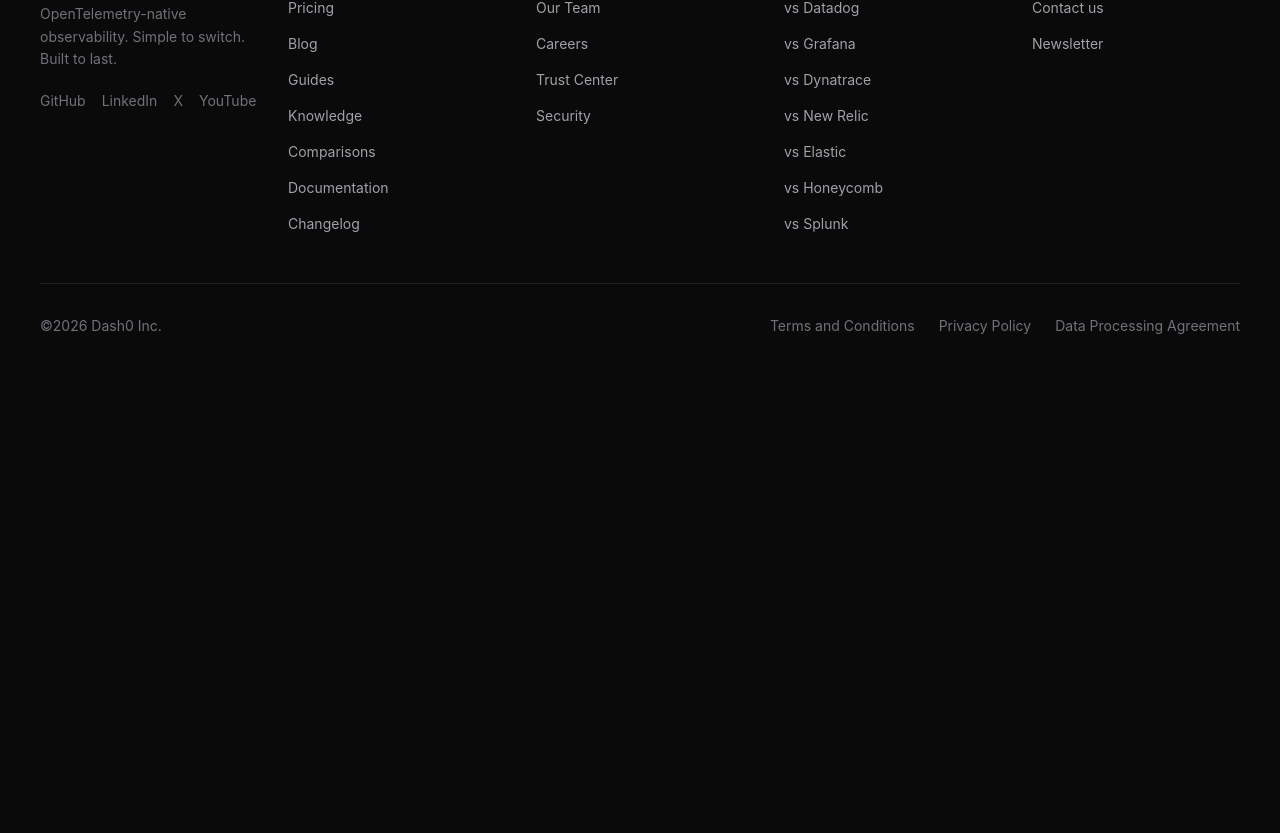
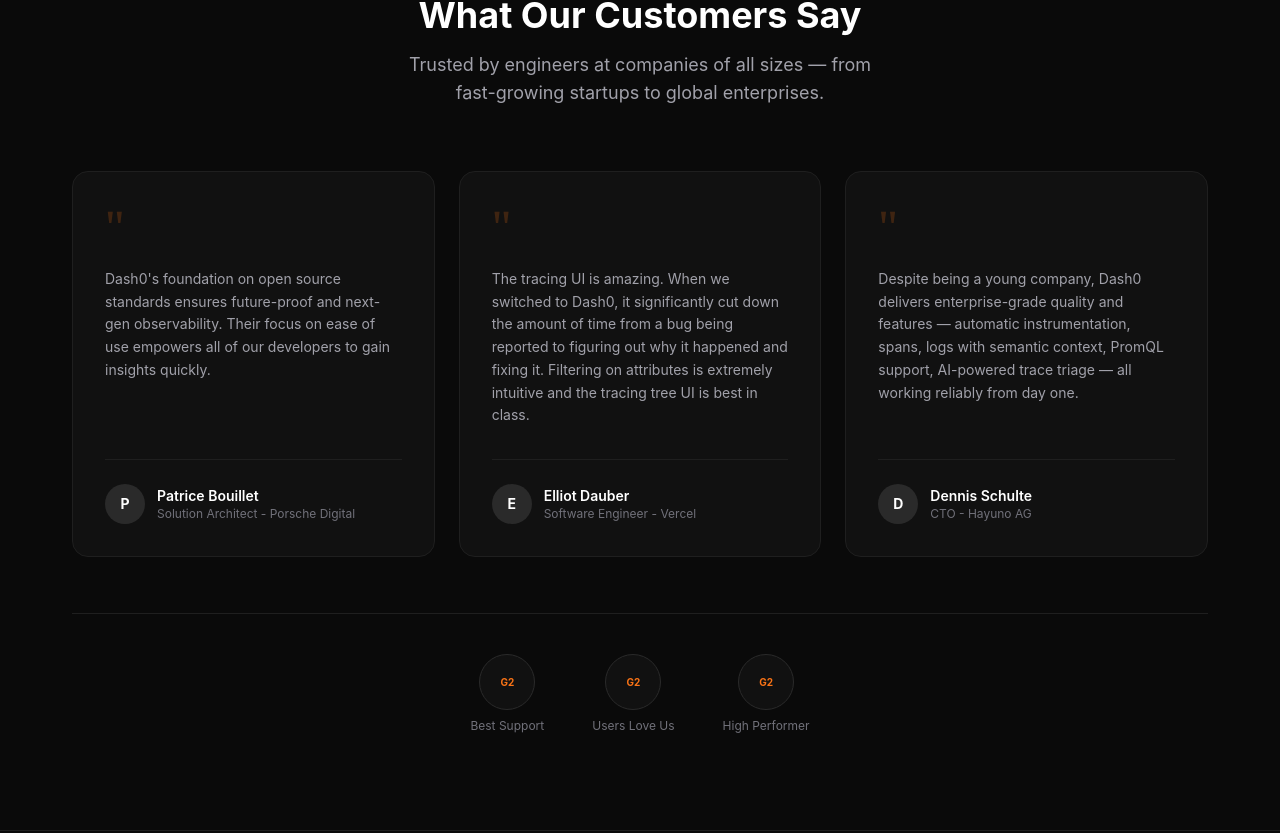
Before and after one commit to heliavz/dash0-website, a Next.js app: page /dash0-website/ in a window 1280 px wide. Shown: the part 6307-7140 px from the top of the page. Before the commit the page ends 6675 px from the top, so only its background shows below. Built offline with nearby package versions, Linux system fonts and the light colour scheme.

Commit message:
add Testimonials section and G2 badges

```diff
--- a/app/page.tsx
+++ b/app/page.tsx
@@ -3,6 +3,7 @@
 import Features from "@/components/home/Features";
 import OpenStandards from "@/components/home/OpenStandards";
 import CostControl from "@/components/home/CostControl";
+import Testimonials from "@/components/home/Testimonials";
 
 export default function Home() {
   return (
@@ -12,6 +13,7 @@
       <Features />
       <OpenStandards />
       <CostControl />
+      <Testimonials />
     </main>
   );
 }
--- /dev/null
+++ b/components/home/Testimonials.tsx
@@ -0,0 +1,95 @@
+const testimonials = [
+  {
+    quote:
+      "Dash0's foundation on open source standards ensures future-proof and next-gen observability. Their focus on ease of use empowers all of our developers to gain insights quickly.",
+    name: "Patrice Bouillet",
+    role: "Solution Architect",
+    company: "Porsche Digital",
+    initial: "P",
+  },
+  {
+    quote:
+      "The tracing UI is amazing. When we switched to Dash0, it significantly cut down the amount of time from a bug being reported to figuring out why it happened and fixing it. Filtering on attributes is extremely intuitive and the tracing tree UI is best in class.",
+    name: "Elliot Dauber",
+    role: "Software Engineer",
+    company: "Vercel",
+    initial: "E",
+  },
+  {
+    quote:
+      "Despite being a young company, Dash0 delivers enterprise-grade quality and features — automatic instrumentation, spans, logs with semantic context, PromQL support, AI-powered trace triage — all working reliably from day one.",
+    name: "Dennis Schulte",
+    role: "CTO",
+    company: "Hayuno AG",
+    initial: "D",
+  },
+];
+
+export default function Testimonials() {
+  return (
+    <section className="py-24 border-t border-[#1f1f1f]">
+      <div className="max-w-[1200px] mx-auto px-8">
+        {/* Section header */}
+        <div className="text-center mb-16">
+          <h2 className="text-3xl md:text-4xl font-bold text-white mb-4">
+            What Our Customers Say
+          </h2>
+          <p className="text-[#a1a1aa] text-lg max-w-[480px] mx-auto">
+            Trusted by engineers at companies of all sizes — from fast-growing
+            startups to global enterprises.
+          </p>
+        </div>
+
+        {/* Testimonial cards */}
+        <div className="grid grid-cols-1 md:grid-cols-3 gap-6 auto-rows-fr">
+          {testimonials.map((t) => (
+            <div
+              key={t.name}
+              className="relative flex flex-col rounded-2xl border border-[#1f1f1f] hover:border-[#2a2a2a] bg-[#111111] p-8 transition-all duration-300"
+            >
+              {/* Quote mark */}
+              <span className="text-5xl text-[#f97316]/20 font-serif leading-none mb-4 block">
+                "
+              </span>
+
+              {/* Quote */}
+              <p className="text-[#a1a1aa] text-sm leading-relaxed flex-1 mb-8">
+                {t.quote}
+              </p>
+
+              {/* Author */}
+              <div className="flex items-center gap-3 pt-6 border-t border-[#1f1f1f]">
+                {/* Avatar */}
+                <div className="w-10 h-10 rounded-full flex items-center justify-center text-sm font-bold shrink-0 bg-[#2a2a2a] text-white">
+                  {t.initial}
+                </div>
+                <div>
+                  <p className="text-sm font-semibold text-white">{t.name}</p>
+                  <p className="text-xs text-[#71717a]">
+                    {t.role} - {t.company}
+                  </p>
+                </div>
+              </div>
+            </div>
+          ))}
+        </div>
+
+        {/* G2 badges strip */}
+        <div className="flex items-center justify-center gap-12 mt-14 pt-10 border-t border-[#1f1f1f]">
+          {["Best Support", "Users Love Us", "High Performer"].map((label) => (
+            <div key={label} className="flex flex-col items-center gap-2">
+              <div className="w-14 h-14 rounded-full border border-[#2a2a2a] bg-[#111111] flex items-center justify-center">
+                <span className="text-[10px] font-bold text-[#f97316] text-center leading-tight px-1">
+                  G2
+                </span>
+              </div>
+              <span className="text-xs text-[#71717a] text-center">
+                {label}
+              </span>
+            </div>
+          ))}
+        </div>
+      </div>
+    </section>
+  );
+}
```
